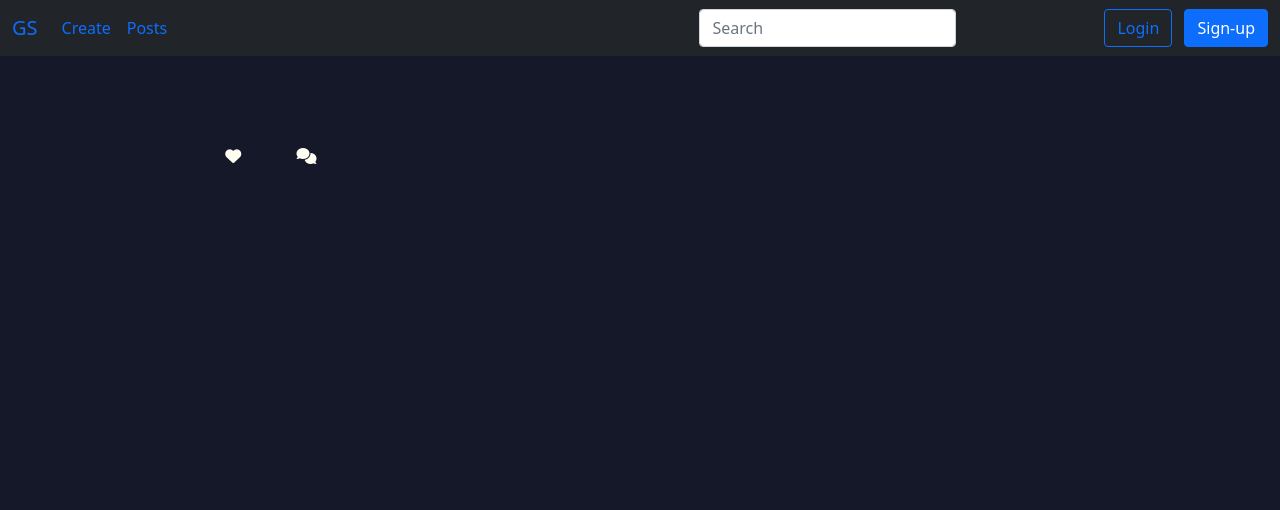
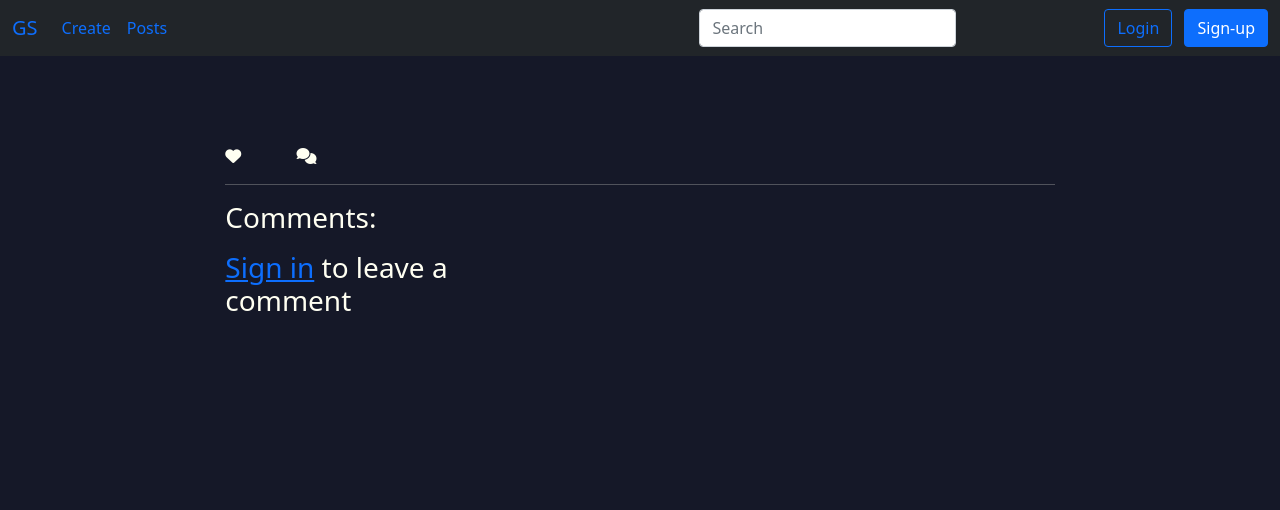
Before and after one commit to ItsAlanK/gold-splits, a Django app: template templates/pages/post-page.html in a window 1280 px wide. Shown: the top 510 px of the page. Run offline with Django 4.2, Linux system fonts and the light colour scheme; the template is opened without the code that fills it, so the values that code supplies are empty; some libraries are stand-ins or nearby versions.

Commit message:
Add comment form to post page

```diff
--- a/posts/views.py
+++ b/posts/views.py
@@ -37,6 +37,6 @@ class PostDetail(View):
             {
                 "post": post,
                 "comments": comments,
-                "Comment_form": CommentForm(),
+                "comment_form": CommentForm(),
             }
         )
--- a/templates/components/post-card.html
+++ b/templates/components/post-card.html
@@ -17,6 +17,5 @@ Must be looped through more list of posts -->
                 <img class="img-thumbnail" src=" {{ post.hero_image.url }}">
             </a>
         </div>
-        {% include '../components/counters.html' %}
     </div>
 </div>
--- a/templates/pages/post-page.html
+++ b/templates/pages/post-page.html
@@ -17,5 +17,36 @@
         {{ post.content | safe}}
     </p>
     {% include '../components/counters.html' %}
+    <hr>
+
+    <div>
+        <h3 class="text-center text-md-start mb-3">Comments:</h3>
+        <div class="col-md-4 mb-4  mt-3 ">
+            <div>
+                {% if user.is_authenticated %}
+
+                <h3>Leave a comment:</h3>
+                <form method="post">
+                    {{ comment_form | crispy }}
+                    {% csrf_token %}
+                    <button type="submit" class="btn btn-signup btn-lg">Submit</button>
+                </form>
+                {% else %}
+                <h3><a href="{% url 'account_login' %}">Sign in</a> to leave a comment</h3>
+                {% endif %}
+            </div>
+        </div>
+        {% for comment in comments %}
+        <div>
+            <p>
+                {{ comment.user }}
+                <small class="text-muted">
+                    {{ comment.date|date:'d-m-Y, H:i' }}
+                </small>
+            </p>
+            {{ comment.content|linebreaks }}
+        </div>
+        {% endfor %}
+    </div>
 </div>
 {% endblock %}
```
